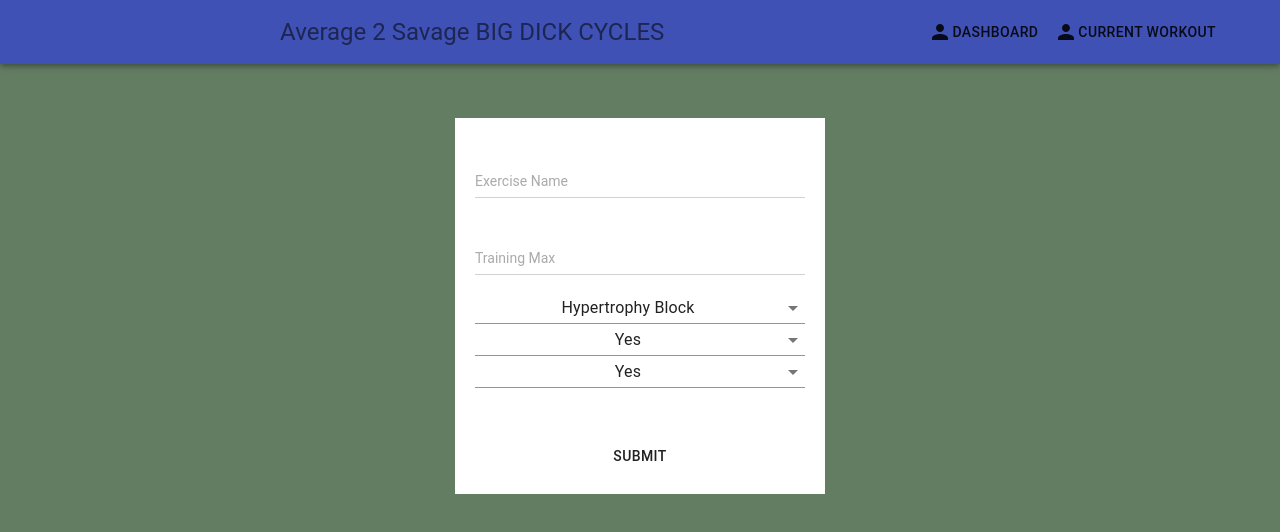
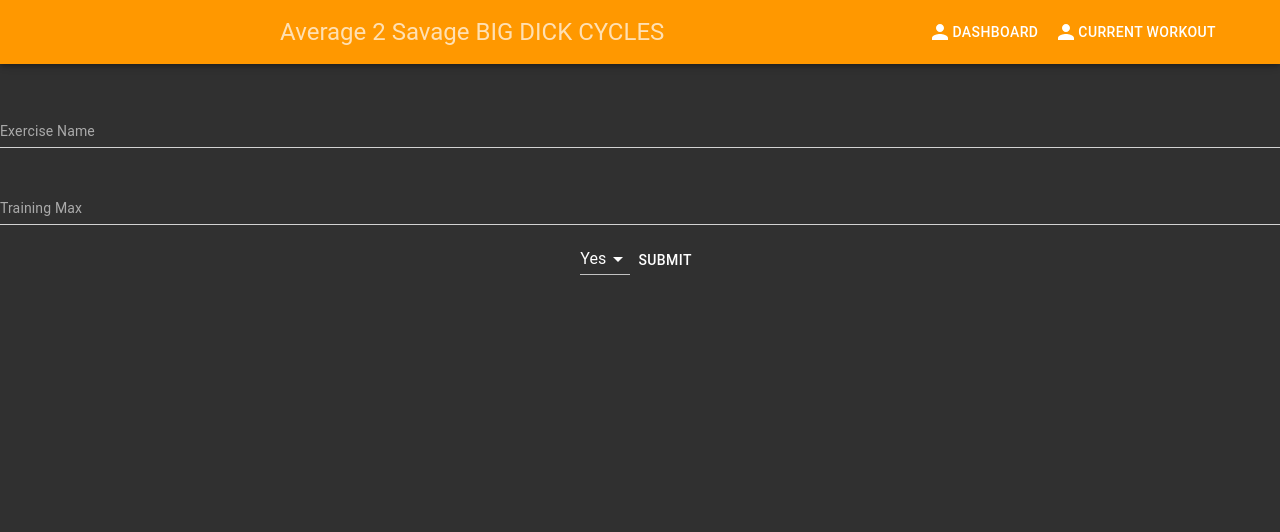
Before and after one commit to JoeR96/ProjectPowerReact, a React (Create React App) app in the folder ProjectPower/: page /ScaffoldA2SExerciseForm in a window 1280 px wide. Shown: the top 532 px of the page. Built offline with nearby package versions, Linux system fonts and the light colour scheme.

Commit message:
Added theme

```diff
--- a/ProjectPower/Navbar.js
+++ b/ProjectPower/Navbar.js
@@ -12,7 +12,7 @@ const useStyles = makeStyles((theme) => ({
         flexGrow: 1,
     },
     menuButton: {
-        marginRight: theme.spacing(2),
+
     },
     title: {
         flexGrow: 1,
--- a/ProjectPower/package.json
+++ b/ProjectPower/package.json
@@ -22,6 +22,7 @@
     "react": "^17.0.2",
     "react-beautiful-dnd": "^13.1.0",
     "react-dom": "^17.0.2",
+    "react-material-ui-theme": "^1.0.9",
     "react-router": "^5.2.1",
     "react-router-dom": "^5.3.0",
     "react-scripts": "4.0.3",
--- a/ProjectPower/src/App.js
+++ b/ProjectPower/src/App.js
@@ -17,11 +17,32 @@ import {
 } from 'react-router-dom'
 import A2SDailyLiftView from './components/A2SDailyLiftView/A2SDailyLiftView'
 import ScaffoldA2SExerciseForm from './components/ScaffoldA2SExerciseForm/ScaffoldA2SExerciseForm'
+import { ThemeProvider,makeStyles } from '@material-ui/core/styles'
+import { createTheme } from '@material-ui/core';
+import CssBaseline from '@material-ui/core/CssBaseline'
+export const themeOptions = createTheme( {
+  palette: {
+    type: 'dark',
+    primary: {
+      main: '#ff9800',
+    },
+    secondary: {
+      main: '#f50057',
+    },
+  },
+  typography: {
+    h1: {
+      fontSize: '10rem',
+    },
+  },
+});
 
 function App() {
 
 
     return (
+         <ThemeProvider theme={themeOptions}>
+             <CssBaseline />
 
             <div className="App">
                 <div id='swagger-editor'></div>
@@ -36,7 +57,9 @@ function App() {
                     </Switch>
                 </Router>
             </div>
+       </ThemeProvider>
     );
 }
 
+
 export default App;
--- a/ProjectPower/src/components/Cards/Reactdnd1.js
+++ b/ProjectPower/src/components/Cards/Reactdnd1.js
@@ -1,12 +1,12 @@
 import React,{useState,useEffect} from 'react'
 import { DragDropContext,Droppable,Draggable } from 'react-beautiful-dnd'
 import axios from 'axios';
-function Reactdnd1() {
+import Button from '../Common/Button'
+function Reactdnd1(exercises) {
     //fetch user workout days from db
     const numberOfWorkoutDays = 4;
     const workoutColumns = {
             unassigned: {
-                name: 'unassigned',
                 items: []
             }
         }
@@ -82,6 +82,24 @@ function Reactdnd1() {
 
     }, []);
 
+var arr = []
+ function updateLiftDayAndOrder(){
+        if(columns.unassigned.items.length > 0)
+        {
+            throw 'unassigned exercises remain!'
+
+        }
+        const ex = Object.values(columns)
+
+        for (let index = 0; index < numberOfWorkoutDays; index++) {
+            var objectToAdd={exercises : Object.values(ex[index].items)
+            }
+            arr[index] = objectToAdd
+        }
+
+        const exerciseDaysAndOrders = {exerciseDaysAndOrders:arr}
+        axios.post('https://localhost:44317/A2SWorkout/UpdateDayAndPriority',exerciseDaysAndOrders)
+    }
 
     if(isLoading)
     {
@@ -153,6 +171,11 @@ function Reactdnd1() {
                     )
                 })}
             </DragDropContext>
+            <Button onClick={
+    updateLiftDayAndOrder
+    }  id="redirectToReferrer" type="submit" color="primary" className="form__custom-button">
+                    Log in
+                </Button>
         </div>
     )
     }
--- a/ProjectPower/src/components/Common/Button.js
+++ b/ProjectPower/src/components/Common/Button.js
@@ -1,7 +1,5 @@
 import React from "react";
-// nodejs library to set properties for components
 import PropTypes from "prop-types";
-// nodejs library that concatenates classes
 import classNames from "classnames";
 
 // @material-ui/core components
--- a/ProjectPower/src/components/Common/DashboardCard.js
+++ b/ProjectPower/src/components/Common/DashboardCard.js
@@ -3,23 +3,26 @@ import Card from '@mui/material/Card';
 import CardContent from '@mui/material/CardContent';
 import CardMedia from '@mui/material/CardMedia';
 import Typography from '@mui/material/Typography';
+
 import { CardActionArea } from '@mui/material';
 import {
     Redirect
 } from "react-router-dom";
 import { useState } from "react";
+import { ThemeProvider, useTheme } from '@material-ui/styles';
 
 export default function DashboardCard(props) {
     const [redirectToReferrer, setRedirectToReferrer] = useState(false)
-
+       const theme = useTheme();
     if (redirectToReferrer) {
         return <Redirect to={props.props.route}/>
     }
+
     return (
-        <Card sx={{ maxWidth: 69*5}}>
+        <Card className={theme} sx={{ maxWidth: 69*5}}>
             <CardActionArea onClick={() => setRedirectToReferrer((true))}>
 
-                <CardContent>
+                <CardContent >
                     <Typography gutterBottom variant="h5" component="div">
                         {props.props.title}
                     </Typography>
--- a/ProjectPower/src/components/Common/file.js
+++ /dev/null
@@ -1 +0,0 @@
-console.log("Hello World!")
--- a/ProjectPower/src/components/Dashboard/Dashboard.js
+++ b/ProjectPower/src/components/Dashboard/Dashboard.js
@@ -6,21 +6,7 @@ import Divider from "@material-ui/core/Divider";
 import { BrowserRouter as Router, Route, Switch, withRouter } from "react-router-dom";
 import DashboardCard from '../Common/DashboardCard'
 
-const useStyles = makeStyles((theme) => ({
-    root: {
-        flexGrow: 1,
-    },
-    paper: {
-        padding: theme.spacing(1), //grid padding
-        textAlign: 'center',
-        color: theme.palette.text.secondary,
-        height: 200
-    },
-}));
-
-function Dashboard() {
-    const classes = useStyles();
-    const data = [
+const data = [
         {
             title: "LOGIN",
             description: "spaceAids",
@@ -64,6 +50,10 @@ function Dashboard() {
             id: 6
         }]
 
+function Dashboard() {
+
+
+
     return (
         <Container>
             <Grid>
--- a/ProjectPower/src/components/ScaffoldA2SExerciseForm/ScaffoldA2SExerciseForm.js
+++ b/ProjectPower/src/components/ScaffoldA2SExerciseForm/ScaffoldA2SExerciseForm.js
@@ -12,14 +12,15 @@ import React, {
 
 export default class ScaffoldA2SExerciseForm extends Component {
     state = {
+        currentExercise : {
         exerciseName: "",
         auxiliaryLift: false,
-        trainingMax: 0.00,
-        block: "HypertrophyBlock",
-        scaffoldAll: true
-    }
+        trainingMax: 0.00
+    },
+    exerciseCollection:[]
+}
     handleSubmit = this.handleSubmit.bind(this);
-
+     exerciseCollection = [];
 
     handleChange = e => {
         this.setState({ [e.currentTarget.id]: e.currentTarget.value });
@@ -31,22 +32,17 @@ export default class ScaffoldA2SExerciseForm extends Component {
         console.log(e.currentTarget.id)
     };
 
+
+
     handleSubmit(e) {
         e.preventDefault();
         const data = {
             Name: this.state.exerciseName,
             AuxillaryLift: this.state.auxiliaryLift,
             TrainingMax: this.state.trainingMax,
-            Username: localStorage.getItem("username")
+        }
 
-        }
-        JSON.stringify(data);
-        console.log(data)
-        Axios.post('https://localhost:44317/A2SWorkout', data)
-            .then(res => {
-
-            })
-        console.log(data);
+        this.state.exerciseCollection.push(data);
     }
 
 
@@ -73,16 +69,7 @@ export default class ScaffoldA2SExerciseForm extends Component {
                         handleChange={this.handleChange}
                         type="number"
                     />
-                    <Select
-                        id="block"
-                        label="block"
-                        onChange={this.handleSelectChange}
-                        defaultValue={"HypertrophyBlock"}
-                    >
-                        <MenuItem id="block" value={"HypertrophyBlock"}>Hypertrophy Block</MenuItem>
-                        <MenuItem id="block" value={"StrengthBlock"}>Strength Block</MenuItem>
-                        <MenuItem id="block" value={"PeakingBlock"}>Peaking Block</MenuItem>
-                    </Select>
+
                     <Select
                         id="auxiliaryLift"
                         label="auxiliaryLift"
@@ -92,15 +79,7 @@ export default class ScaffoldA2SExerciseForm extends Component {
                         <MenuItem id="auxiliaryLift" value={true}>Yes</MenuItem>
                         <MenuItem id="auxiliaryLift" value={false}>No</MenuItem>
                     </Select>
-                    <Select
-                        id="scaffoldAll"
-                        label="scaffoldAll"
-                        onChange={this.handleSelectChange}
-                        defaultValue={true}
-                    >
-                        <MenuItem id="scaffoldAll" value={true}>Yes</MenuItem>
-                        <MenuItem id="scaffoldAll" value={false}>No</MenuItem>
-                    </Select>
+
                     <Button onClick={this.handleSubmit} type="submit" color="primary" className="form__custom-button">
                         Submit
                     </Button>
--- a/ProjectPower/src/components/WorkoutCreation/WorkoutCreation.js
+++ b/ProjectPower/src/components/WorkoutCreation/WorkoutCreation.js
@@ -2,7 +2,8 @@ import React, { Component, useEffect } from "react";
 import { Grid,Container } from '@material-ui/core';
 import Reactdnd1 from "../Cards/Reactdnd1";
 import ScaffoldA2SExerciseForm from "../ScaffoldA2SExerciseForm/ScaffoldA2SExerciseForm";
-
+import Button from '../Common/Button'
+import axios from "axios";
 
 function DragList() {
 
@@ -14,6 +15,7 @@ function DragList() {
     </Grid>
     <Grid item xs={6} lg={3} md={3} sm={6} xl={3} >
       <ScaffoldA2SExerciseForm></ScaffoldA2SExerciseForm>
+
     </Grid>
    </Grid>
   );
--- a/ProjectPower/src/components/styles.css
+++ b/ProjectPower/src/components/styles.css
@@ -1,4 +1,4 @@
-* {
+/* * {
   margin: 0;
   padding: 0;
 }
@@ -24,4 +24,4 @@ body {
 
 .form .form__custom-button {
   margin-top: 50px;
-}
+} */
```
Also changed, not shown: 1 other file (tests, documents, lock files or other folders). Lines whose indentation alone changed are shown as unchanged.
